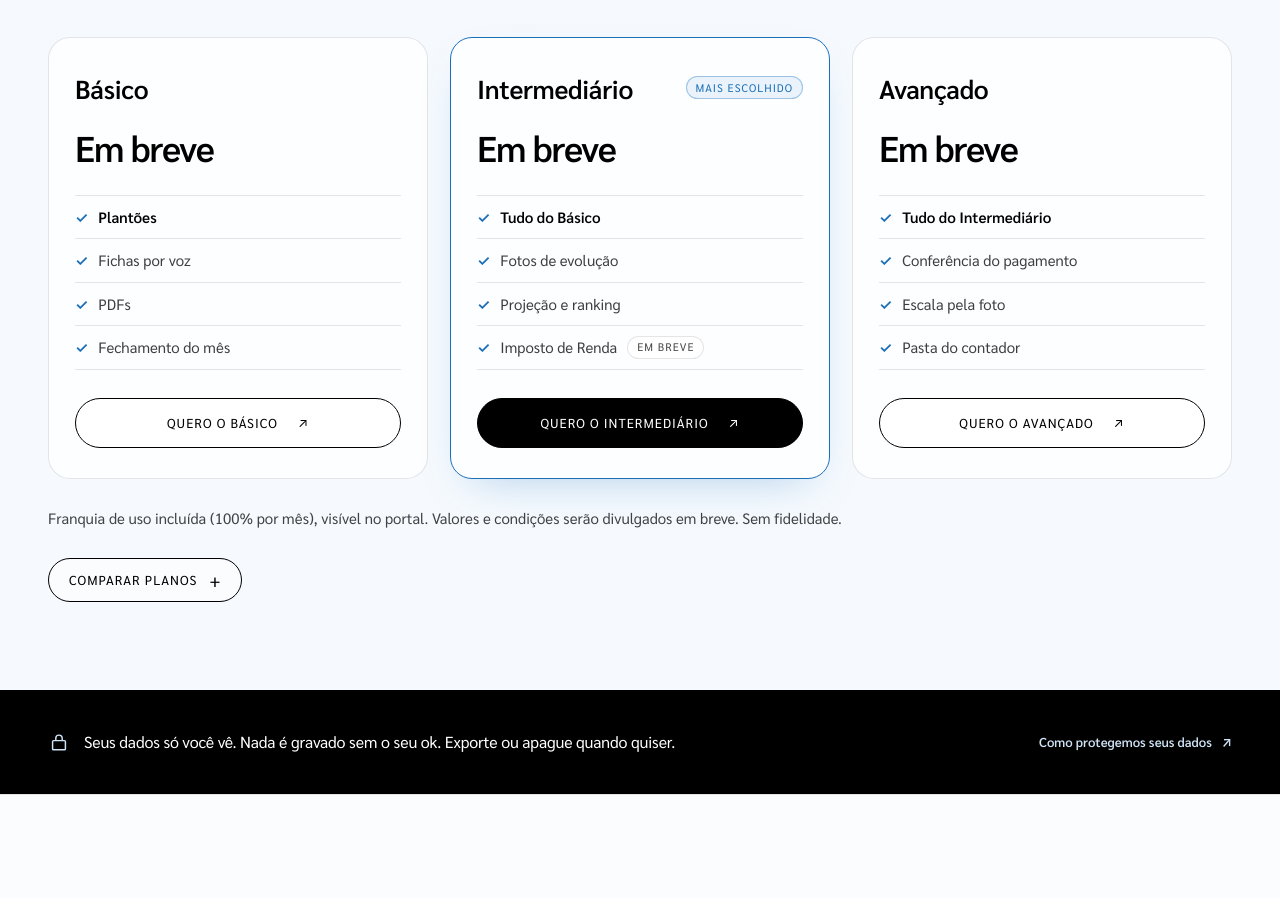
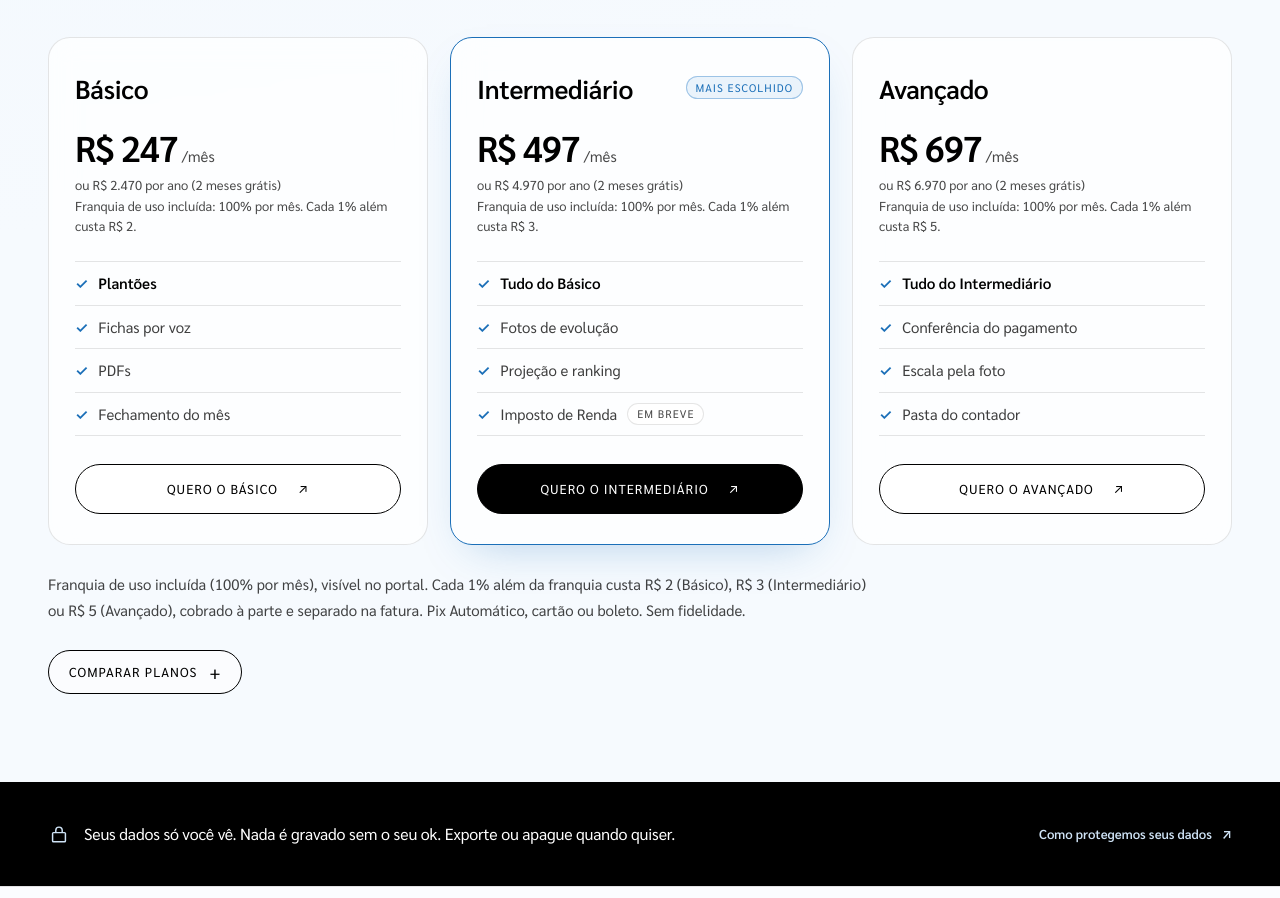
Before and after one commit to wiseia/Site-Wiseia, a plain HTML site: page med/index.html in a window 1280 px wide. Shown: the part 4520-5418 px from the top of the page. Drawn offline with Linux system fonts and the light colour scheme.

Commit message:
Revert "Med: altera valores dos planos para 'Em breve'"
This reverts commit b873ee3f277ddecfeff9c44182927eabf97de484.

```diff
--- a/med/index.html
+++ b/med/index.html
@@ -270,24 +270,24 @@
         <div class="plans">
           <article class="plan" data-reveal>
             <div class="plan-head"><h3>Básico</h3></div>
-            <p class="plan-price"><strong>Em breve</strong></p>
+            <p class="plan-price"><strong>R$ 247</strong><span>/mês</span><small>ou R$ 2.470 por ano (2 meses grátis)</small><small>Franquia de uso incluída: 100% por mês. Cada 1% além custa R$ 2.</small></p>
             <ul><li>Plantões</li><li>Fichas por voz</li><li>PDFs</li><li>Fechamento do mês</li></ul>
             <a class="button button-outline" href="#entrar" data-plan="Básico">Quero o Básico <span aria-hidden="true">↗</span></a>
           </article>
           <article class="plan plan--featured" data-reveal>
             <div class="plan-head"><h3>Intermediário</h3><span class="badge badge-green">Mais escolhido</span></div>
-            <p class="plan-price"><strong>Em breve</strong></p>
+            <p class="plan-price"><strong>R$ 497</strong><span>/mês</span><small>ou R$ 4.970 por ano (2 meses grátis)</small><small>Franquia de uso incluída: 100% por mês. Cada 1% além custa R$ 3.</small></p>
             <ul><li>Tudo do Básico</li><li>Fotos de evolução</li><li>Projeção e ranking</li><li>Imposto de Renda <span class="soon">em breve</span></li></ul>
             <a class="button button-primary" href="#entrar" data-plan="Intermediário">Quero o Intermediário <span aria-hidden="true">↗</span></a>
           </article>
           <article class="plan" data-reveal>
             <div class="plan-head"><h3>Avançado</h3></div>
-            <p class="plan-price"><strong>Em breve</strong></p>
+            <p class="plan-price"><strong>R$ 697</strong><span>/mês</span><small>ou R$ 6.970 por ano (2 meses grátis)</small><small>Franquia de uso incluída: 100% por mês. Cada 1% além custa R$ 5.</small></p>
             <ul><li>Tudo do Intermediário</li><li>Conferência do pagamento</li><li>Escala pela foto</li><li>Pasta do contador</li></ul>
             <a class="button button-outline" href="#entrar" data-plan="Avançado">Quero o Avançado <span aria-hidden="true">↗</span></a>
           </article>
         </div>
-        <p class="plans-note">Franquia de uso incluída (100% por mês), visível no portal. Valores e condições serão divulgados em breve. Sem fidelidade.</p>
+        <p class="plans-note">Franquia de uso incluída (100% por mês), visível no portal. Cada 1% além da franquia custa R$ 2 (Básico), R$ 3 (Intermediário) ou R$ 5 (Avançado), cobrado à parte e separado na fatura. Pix Automático, cartão ou boleto. Sem fidelidade.</p>
 
         <details class="more" id="comparar">
           <summary>Comparar planos</summary>
@@ -330,11 +330,11 @@
             <div class="terms">
               <div>
                 <h3>Franquia de uso da assistente</h3>
-                <p>Cada plano inclui uma franquia mensal de uso da assistente, que vale 100% por mês. Você acompanha no portal, em “Minha conta”, quanto já usou (em %), quanto falta e quando renova, ou pergunta à assistente: “quanto usei da minha franquia?”. Avisamos em 80% e em 100%. Depois de 100%, o uso além da franquia é cobrado à parte e separado na fatura do mês.</p>
+                <p>Cada plano inclui uma franquia mensal de uso da assistente, que vale 100% por mês. Você acompanha no portal, em “Minha conta”, quanto já usou (em %), quanto falta e quando renova, ou pergunta à assistente: “quanto usei da minha franquia?”. Avisamos em 80% e em 100%. Depois de 100%, cada 1% além custa R$ 2 (Básico), R$ 3 (Intermediário) ou R$ 5 (Avançado), cobrado à parte e separado na fatura do mês.</p>
               </div>
               <div>
                 <h3>Turma de fundadores</h3>
-                <p>20 médicos, entrada acompanhada pela nossa equipe, preço de fundador mantido enquanto a assinatura estiver ativa. Condições do plano anual com 2 meses grátis serão divulgadas em breve. Teste grátis de 7 dias, sem cartão. Indique um colega: quando ele pagar a 1ª mensalidade, você ganha 20% de desconto.</p>
+                <p>20 médicos, entrada acompanhada pela nossa equipe, preço de fundador mantido enquanto a assinatura estiver ativa. Plano anual com 2 meses grátis: R$ 2.470 (Básico), R$ 4.970 (Intermediário) e R$ 6.970 (Avançado). Teste grátis de 7 dias, sem cartão. Indique um colega: quando ele pagar a 1ª mensalidade, você ganha 20% de desconto.</p>
               </div>
               <div>
                 <h3>Pagamento</h3>
```
